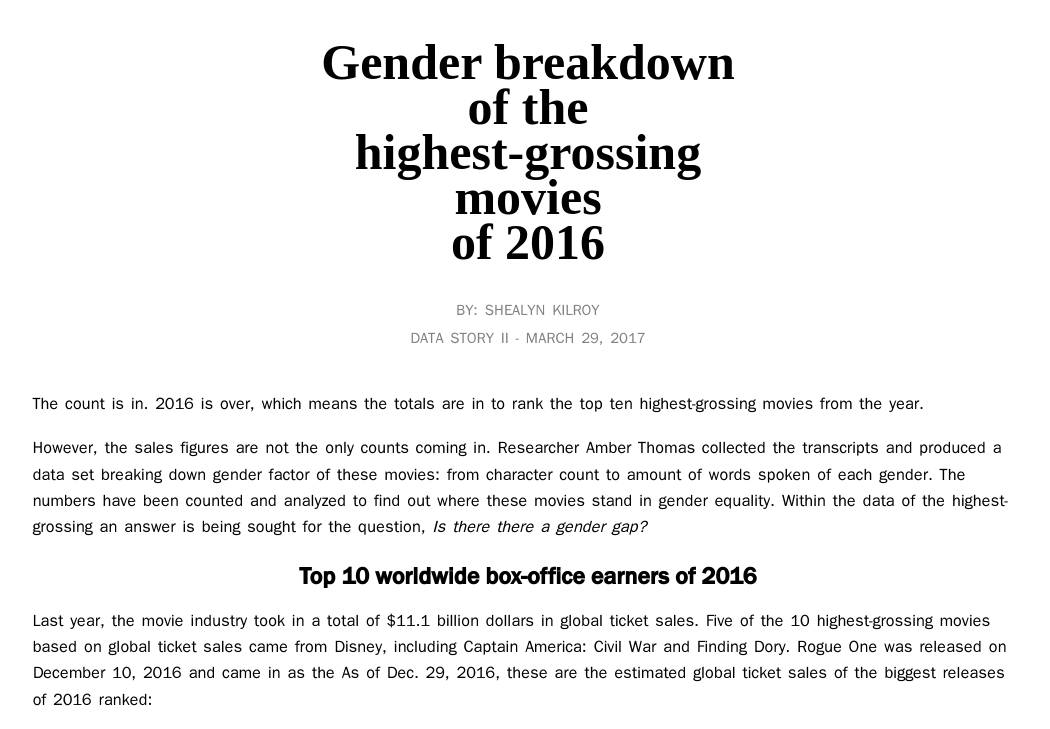
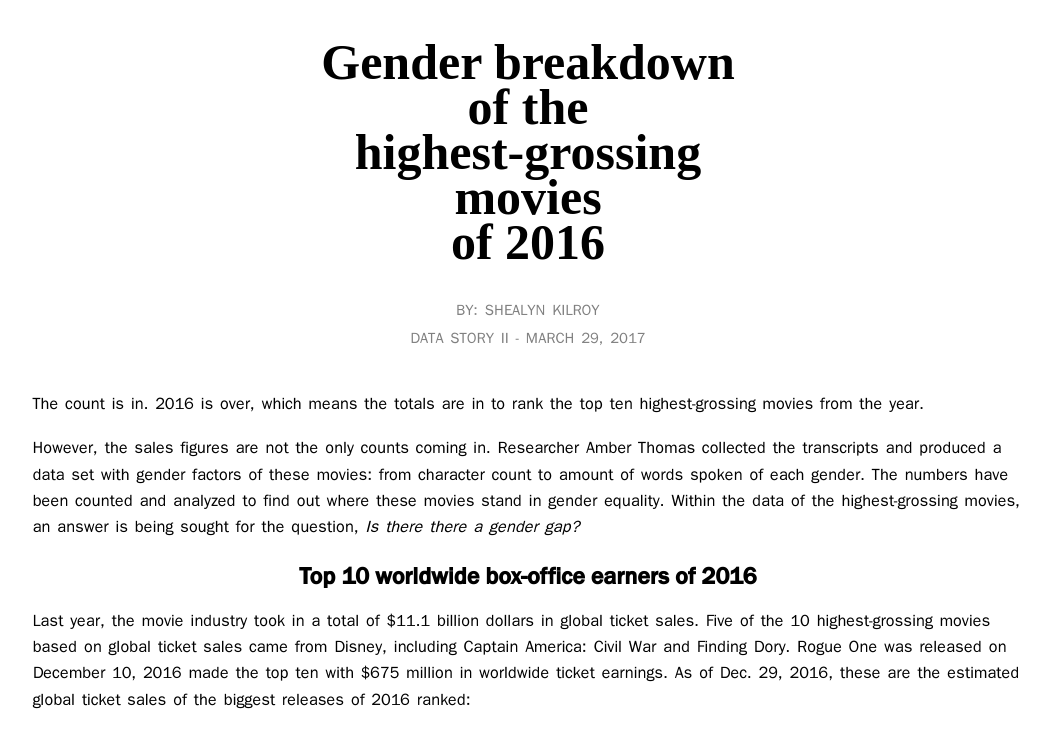
Before and after one commit to shealynkilroy/shealynkilroy.github.io, a plain HTML site: page data_story_ii/index.html in a window 1280 px wide. Shown: the top 729 px of the page, without its empty margins (112-1162 px from the left). Drawn offline with nearby package versions, Linux system fonts and the light colour scheme; a web font is replaced by a local one.

Commit message:
Update index.html

```diff
--- a/data_story_ii/index.html
+++ b/data_story_ii/index.html
@@ -151,7 +151,7 @@
     <div class="paragraphs">
         <p>The count is in. 2016 is over, which means the totals are in to rank the top ten highest-grossing movies from the year. </p>
 
-        <p>However, the sales figures are not the only counts coming in. Researcher Amber Thomas collected the transcripts and produced a data set breaking down gender factor of these movies: from character count to amount of words spoken of each gender. The numbers have been counted and analyzed to find out where these movies stand in gender equality. Within the data of the highest-grossing an answer is being sought for the question, <em>Is there there a gender gap?</em>
+        <p>However, the sales figures are not the only counts coming in. Researcher Amber Thomas collected the transcripts and produced a data set with gender factors of these movies: from character count to amount of words spoken of each gender. The numbers have been counted and analyzed to find out where these movies stand in gender equality. Within the data of the highest-grossing movies, an answer is being sought for the question, <em>Is there there a gender gap?</em>
     </div>
 
     <h2>Top 10 worldwide box-office earners of 2016
@@ -159,7 +159,7 @@
 
       <div class="paragraphs">
         <p> Last year, the movie industry took in a total of $11.1 billion dollars in global ticket sales. Five of the 10 highest-grossing movies based on global ticket sales came from Disney, including Captain America: Civil War and Finding Dory.
-        Rogue One was released on December 10, 2016 and came in as the
+        Rogue One was released on December 10, 2016 made the top ten with $675 million in worldwide ticket earnings.
         As of Dec. 29, 2016, these are the estimated
         global ticket sales of the biggest releases of 2016 ranked:
     </div>
```
